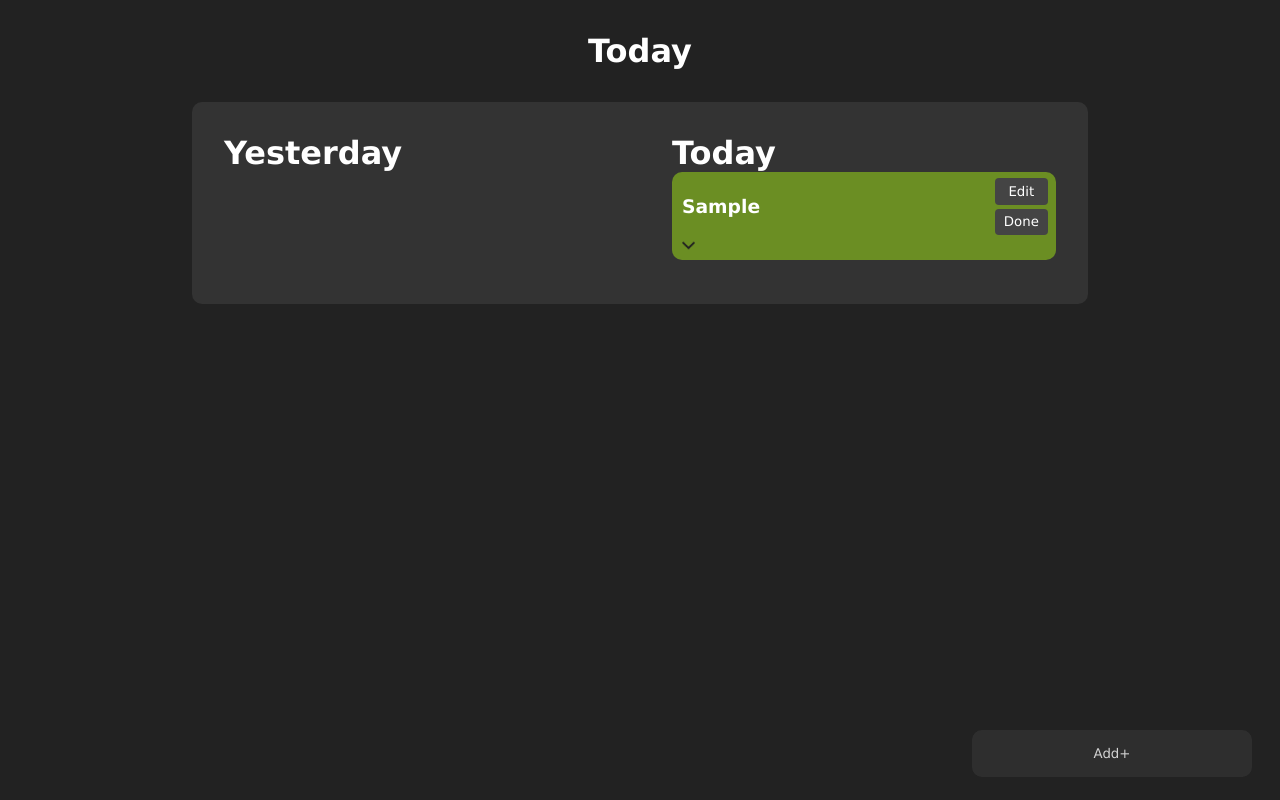
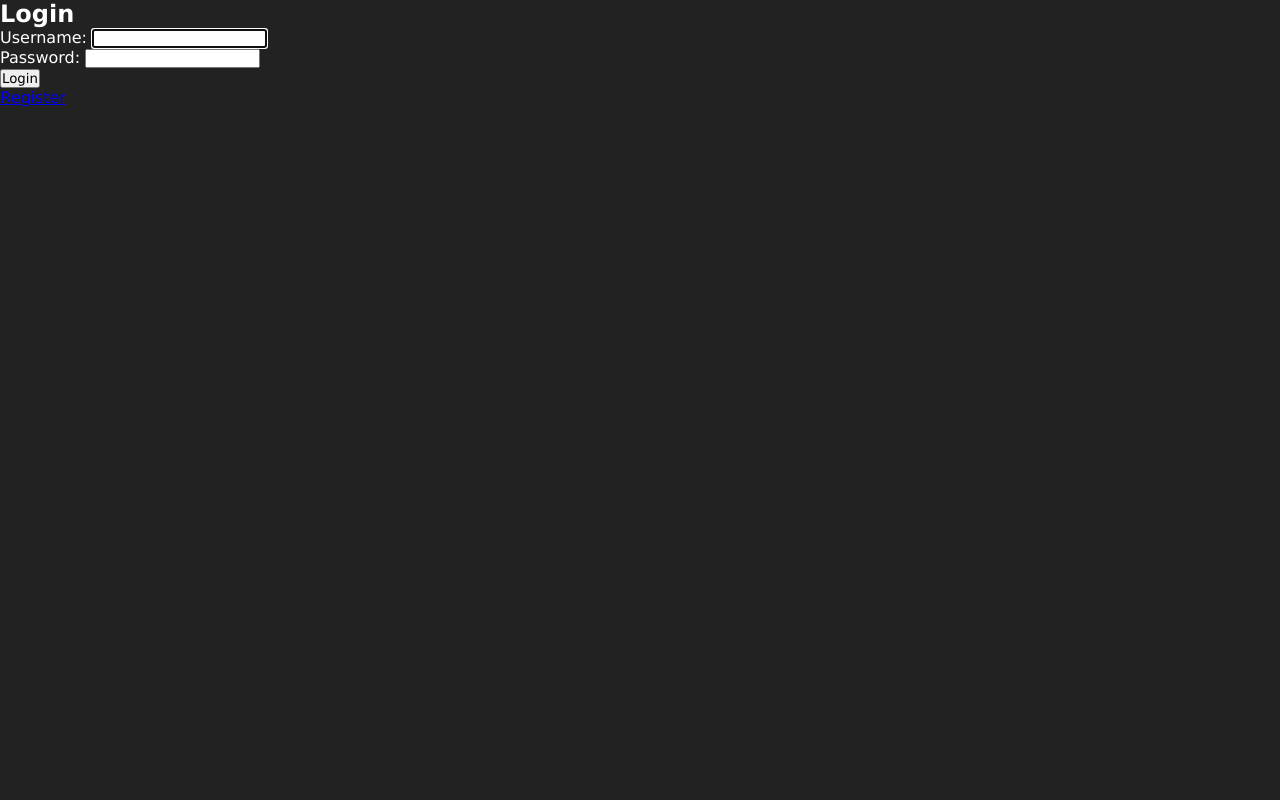
Before and after one commit to Pwikster/practice, a Django app: page / in a window 1280 px wide. Run offline with Django 4.2, Linux system fonts and the light colour scheme; tables that the repository leaves empty hold one stand-in row (values such as "Sample post").

Commit message:
Login/logout added

```diff
--- a/dido/dido/settings.py
+++ b/dido/dido/settings.py
@@ -123,3 +123,4 @@ STATIC_URL = 'static/'
 # https://docs.djangoproject.com/en/4.2/ref/settings/#default-auto-field
 
 DEFAULT_AUTO_FIELD = 'django.db.models.BigAutoField'
+LOGIN_REDIRECT_URL = 'main'
--- a/dido/dido/urls.py
+++ b/dido/dido/urls.py
@@ -3,5 +3,6 @@ from django.urls import path, include
 
 urlpatterns = [
     path('admin/', admin.site.urls),
-    path('', include('tracker.urls'))
+    path('', include('tracker.urls')),
+
 ]
--- a/dido/tracker/static/css/style.css
+++ b/dido/tracker/static/css/style.css
@@ -8,6 +8,7 @@
 
 body {
     background-color: #222;
+    color: white;
 }
 
 #date {
@@ -50,11 +51,6 @@ body {
     scale: 0.9;
 }
 
-.buttons {
-    display: flex;
-    flex-direction: column;
-
-}
 
 /* Task Styling */
 
@@ -62,7 +58,7 @@ body {
 .task {
     padding: 4px 0px 4px 10px;
     border-radius: 10px;
-    margin-bottom: 12px;
+    margin-bottom: 6px;
 }
 
 .task {
@@ -130,7 +126,7 @@ body {
     position: fixed;
     bottom: 23px;
     right: 28px;
-    width: 280px;
+    width: 200px;
 
     border-radius: 10px;
 }
--- a/dido/tracker/static/js/add_form.js
+++ b/dido/tracker/static/js/add_form.js
@@ -1,12 +1,12 @@
 console.log('form loaded...')
 
-function openForm(){
+function openForm() {
     console.log('Form Opened')
     document.getElementById('addForm').style.display = 'block'
 }
 
 
-function closeForm(){
+function closeForm() {
     console.log('Form Closed')
     document.getElementById('addForm').style.display = 'none'
 }
--- a/dido/tracker/static/js/edit_form.js
+++ b/dido/tracker/static/js/edit_form.js
@@ -1,4 +1,4 @@
 function displayEditForm(taskId) {
-    var form = document.getElementById('editForm-' + taskId);
+    const form = document.getElementById('editForm-' + taskId);
     form.style.display = form.style.display == 'none' ? 'block' : 'none';
 }
--- /dev/null
+++ b/dido/tracker/templates/login.html
@@ -0,0 +1,24 @@
+<!DOCTYPE html>
+<html lang="en">
+
+<head>
+    <meta charset="UTF-8">
+    <meta name="viewport" content="width=device-width, initial-scale=1.0">
+    <title>Login</title>
+    {% load static %}
+    <link rel="stylesheet" href="{% static 'css/style.css' %}">
+</head>
+
+<body>
+    <div class="login">
+        <h2>Login</h2>
+        <form method="post">
+            {% csrf_token %}
+            {{ form.as_p }}
+            <button type="submit">Login</button>
+        </form>
+        <a href="{% url 'register' %}" >Register</a>
+    </div>
+</body>
+
+</html>
--- a/dido/tracker/templates/main.html
+++ b/dido/tracker/templates/main.html
@@ -13,7 +13,13 @@
 </head>
 
 <body>
-    <h1 id="date">Today</h1>
+
+    <h1>Welcome, {{ user.username }}! </h1>
+    <h1 id="date">Today <form action="{% url 'logout' %}" method="post">
+        {% csrf_token %}
+        <input type="submit" value="Logout">
+    </form>
+</h1>
 
     <div class="tracker-container">
 
@@ -26,6 +32,7 @@
         <div class="todo">
 
             <div class="todo-header">
+                <!-- TODO Change to current date -->
                 <h1>Today</h1>
             </div>
 
@@ -33,10 +40,15 @@
             <div class="task {% if task.is_done %}task-completed{% endif %}">
 
                 <div class="task-upper">
-                    <h3>{{task.item}}</h3>
-                    <div class="buttons">
-
-                        <!-- TODO add functionality for editing -->
+                    <h4>{{task.item}}</h4>
+                    <p>{{task.created_at}}</p>
+                    <div>
+                        <!-- TODO Filter by date -->
+                        <form action="{% url 'delete_task' task.id %}" method="post" style="display: inline;">
+                            {% csrf_token %}
+                            <button type="submit" class="tracker-button"
+                                onclick="return confirm('Are you sure?');">Delete</button>
+                        </form>
                         <button class="tracker-button" onclick="displayEditForm('{{ task.id }}')">Edit</button>
 
                         <div id="editForm-{{ task.id }}" style="display: none;">
@@ -79,14 +91,14 @@
 
     </div>
 
-    <button class="open-button" onclick="openForm()">Add+</button>
+    <button class="open-button" onclick="openForm()">Add Task</button>
 
     <div class="form-popup" id="addForm">
         <form action="{% url 'main' %}" method="post" class="form-container">
             {% csrf_token %}
             {{ form.as_p }}
             <button type="submit" class="btn">Create Task</button>
-            <button type="button" class="btn cancel" onclick="closeForm()">Close</button>
+            <button type="button" class="btn cancel">Close</button>
         </form>
     </div>
 
--- a/dido/tracker/urls.py
+++ b/dido/tracker/urls.py
@@ -1,8 +1,14 @@
 from django.urls import path
+from django.contrib.auth import views as auth_views
 from . import views
 
 urlpatterns = [
-    path('', views.main, name='main'),
+    path('dido', views.main, name='main'),
     path('task_done/<int:task_id>/', views.mark_task_done, name='mark_task_done'),
     path('task/<int:task_id>/edit/', views.edit_task, name='edit_task'),
+    path('task/<int:task_id>/delete/', views.delete_task, name='delete_task'),
+    path('', auth_views.LoginView.as_view(template_name='login.html'), name='login'),
+    path('logout/', auth_views.LogoutView.as_view(next_page='login'), name='logout'),
+    path('register/', views.register, name='register'),
+
 ]
--- a/dido/tracker/views.py
+++ b/dido/tracker/views.py
@@ -2,10 +2,13 @@ from django.shortcuts import render, redirect
 from django.http import HttpResponseRedirect
 from django.views.decorators.http import require_POST
 from django.shortcuts import get_object_or_404, redirect, render
+from django.contrib.auth.forms import UserCreationForm
 from .models import Task
 from .forms import TaskForm
+from django.contrib.auth.decorators import login_required
 
 
+@login_required
 def main(request):
     # Initialize the form
     form = TaskForm()
@@ -40,3 +43,21 @@ def edit_task(request, task_id):
     else:
         form = TaskForm(instance=task)
     return render(request, "edit_task.html", {"form": form})
+
+
+@require_POST
+def delete_task(request, task_id):
+    task = get_object_or_404(Task, id=task_id)
+    task.delete()
+    return redirect("main")
+
+
+def register(request):
+    if request.method == "POST":
+        form = UserCreationForm(request.POST)
+        if form.is_valid():
+            form.save()
+            return redirect("login")
+    else:
+        form = UserCreationForm()
+    return render(request, "register.html", {"form": form})
```
Also changed, not shown: dido/tracker/templates/register.html (added, +23 -0 lines), README.md, dido/db.sqlite3, dido/tracker/static/js/desc_popup.js (line endings or trailing spaces).
